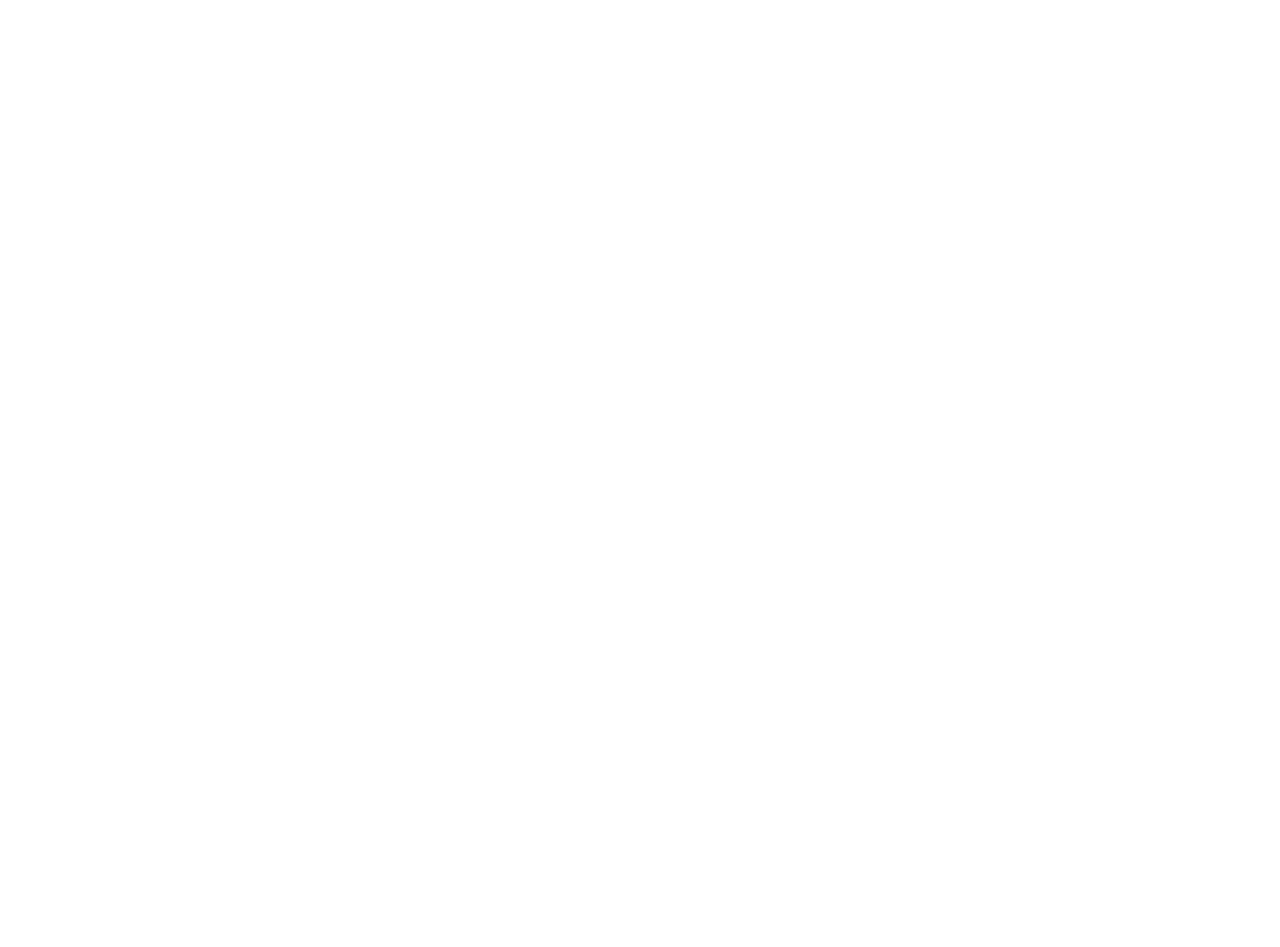
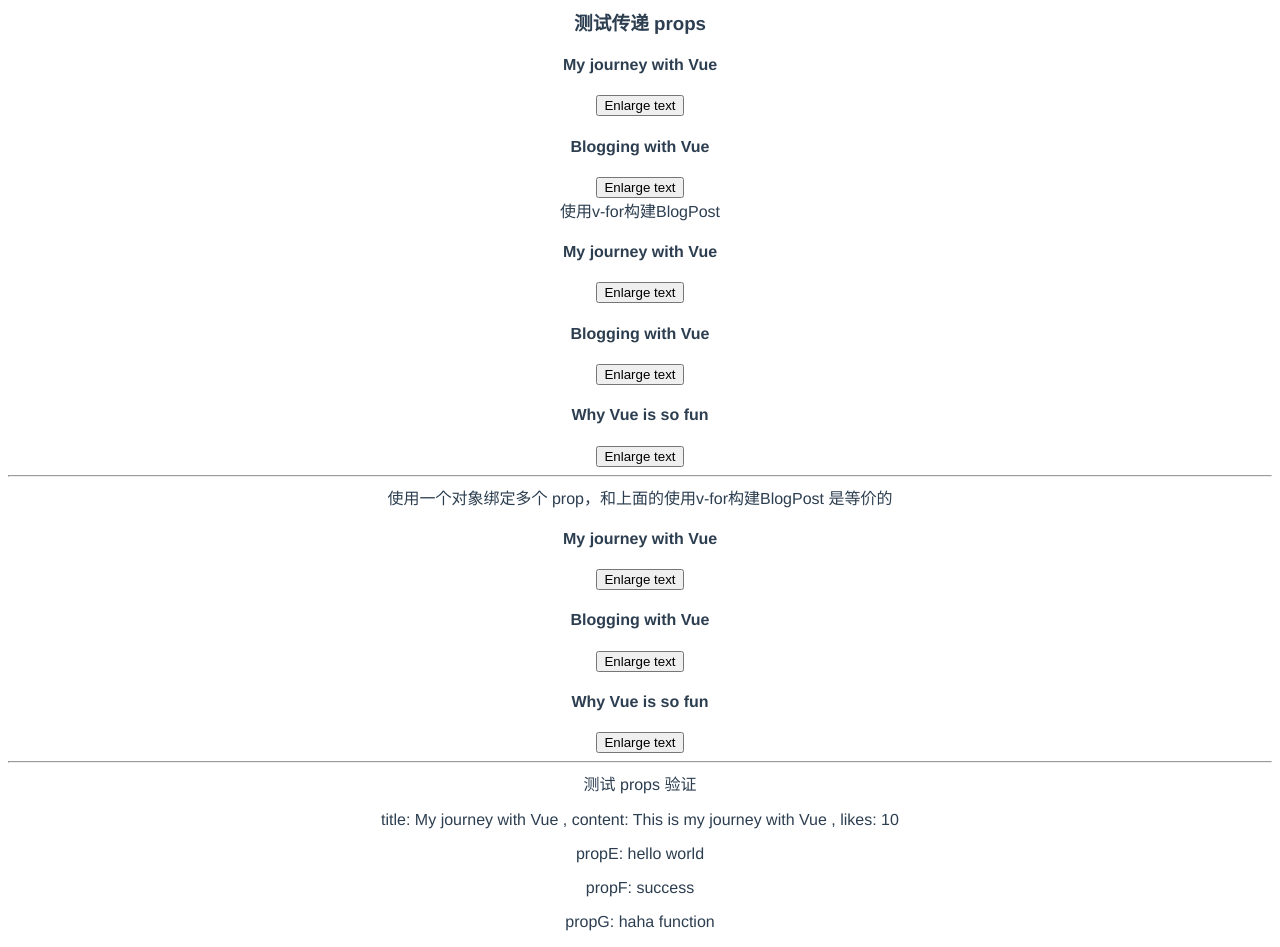
Before and after one commit to humanheima/vue-hello-world, a Vue app: page / in a window 1280 px wide. Shown: the part 440-1387 px from the top of the page. Before the commit the page ends 800 px from the top, so only its background shows below. Built offline with nearby package versions, Linux system fonts and the light colour scheme.

Commit message:
深入组件:Props

```diff
--- a/src/App.vue
+++ b/src/App.vue
@@ -55,7 +55,7 @@
   </div> -->
 
   <div>
-    <DynamicComponentTest></DynamicComponentTest>
+    <ComponentBase></ComponentBase>
   </div>
 </template>
 
--- a/src/components/BlogPost.vue
+++ b/src/components/BlogPost.vue
@@ -5,7 +5,18 @@
 
 export default {
 
-    props: ['title', 'content', 'likes'],
+    //一个组件需要显式声明它所接受的 props，这样 Vue 才能知道外部传入的哪些是 props
+    props: {
+        title: String,
+        content: String,
+        // 必传，且为 Number 类型
+        // 如果传入xx，在控制台会有下面这样一个警告
+        // Invalid prop: type check failed for prop "likes". Expected Number with value NaN, got String with value "xx".
+        likes: {
+            type: Number,
+            required: true,
+        },
+    },
     emits: ['enlarge-text'],
 
 
--- a/src/components/ComponentBase.vue
+++ b/src/components/ComponentBase.vue
@@ -2,9 +2,10 @@
 
 import ChildComponentBase from './ChildComponentBase.vue';
 import BlogPost from './BlogPost.vue';
+import PropValidTest from './PropValidTest.vue';
 
 export default {
-    components: { ChildComponentBase, BlogPost },
+    components: { ChildComponentBase, BlogPost, PropValidTest },
 
     data() {
         return {
@@ -15,7 +16,21 @@ export default {
                 { id: 3, title: 'Why Vue is so fun', content: 'This is why Vue is so fun', likes: 30 },
             ],
             postFontSize: 1,
-        };
+
+            validData: {
+                title: 'My journey with Vue',
+                content: 'This is my journey with Vue',
+                likes: 10,
+                propE: {
+                    message: 'hello world'
+                },
+                propF: 'success',
+                propG: function() {
+                    return 'haha function'
+                },
+
+            },
+        }
     },
     methods: {
         increment() {
@@ -37,12 +52,35 @@ export default {
     </div>
     <hr>
     <div v-bind:style="{ fontSize: postFontSize + 'em' }">
-        <h2>测试传递 props</h2>
-        <BlogPost title="My journey with Vue" content="This is my journey with Vue" likes="10"></BlogPost>
-        <BlogPost title="Blogging with Vue" content="This is my blogging with Vue" likes="20"></BlogPost>
-        <span>使用v-for构建BlogPost</span>
+        <h3>测试传递 props</h3>
+        <BlogPost title="My journey with Vue" content="This is my journey with Vue" likes="xx"
+            @enlarge-text="postFontSize += 0.1"></BlogPost>
+        <BlogPost title="Blogging with Vue" content="This is my blogging with Vue" likes="20"
+            @enlarge-text="postFontSize += 0.1"></BlogPost>
 
-        <BlogPost v-for="post in posts" v-bind:key="post.id" v-bind:title="post.title" v-bind:content="post.content"
-            v-bind:likes="post.likes" @enlarge-text="postFontSize += 0.1"></BlogPost>
+        <div>
+            <span>使用v-for构建BlogPost</span>
+
+            <BlogPost v-for="post in posts" v-bind:key="post.id" v-bind:title="post.title" v-bind:content="post.content"
+                v-bind:likes="post.likes" @enlarge-text="postFontSize += 0.1"></BlogPost>
+
+        </div>
+
+        <hr>
+        <div>
+            <span>使用一个对象绑定多个 prop，和上面的使用v-for构建BlogPost 是等价的</span>
+
+            <BlogPost v-for="post in posts" v-bind="post" @enlarge-text="postFontSize += 0.1"></BlogPost>
+
+        </div>
+
+    </div>
+
+    <hr>
+    <div>
+        <span>测试 props 验证</span>
+
+        <PropValidTest v-bind="validData"></PropValidTest>
+
     </div>
 </template>
--- /dev/null
+++ b/src/components/PropValidTest.vue
@@ -0,0 +1,58 @@
+<script>
+
+// 测试传递 props
+
+export default {
+
+    //一个组件需要显式声明它所接受的 props，这样 Vue 才能知道外部传入的哪些是 props
+    //所有 prop 默认都是可选的，除非声明了 required: true。
+    props: {
+        title: String,
+        content: String,
+        // 必传，且为 Number 类型
+        // 如果传入xx，在控制台会有下面这样一个警告
+        // Invalid prop: type check failed for prop "likes". Expected Number with value NaN, got String with value "xx".
+        likes: {
+            type: Number,
+            required: true,
+        },
+        // 对象类型的默认值
+        propE: {
+            type: Object,
+            // 对象或者数组应当用工厂函数返回。
+            // 工厂函数会收到组件所接收的原始 props
+            // 作为参数
+            default(rawProps) {
+                return { message: 'hello' }
+            }
+        },
+        // 自定义类型校验函数
+        // 在 3.4+ 中完整的 props 作为第二个参数传入
+        propF: {
+            validator(value, props) {
+                // The value must match one of these strings
+                return ['success', 'warning', 'danger'].includes(value)
+            }
+        },
+        // 函数类型的默认值
+        propG: {
+            type: Function,
+            // 不像对象或数组的默认，这不是一个
+            // 工厂函数。这会是一个用来作为默认值的函数
+            default() {
+                return 'Default function'
+            }
+        }
+
+    },
+
+
+}
+</script>
+
+<template>
+    <p> title: {{ title }} , content: {{ content }} , likes: {{ likes }}</p>
+    <p>propE: {{ propE.message }}</p>
+    <p>propF: {{ propF }}</p>
+    <p>propG: {{ propG() }}</p>
+</template>
```
